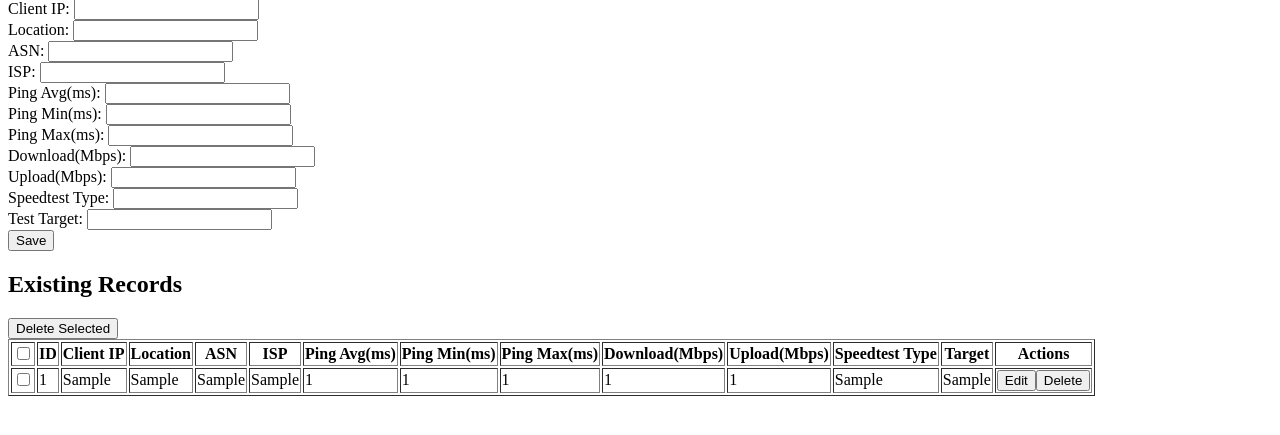
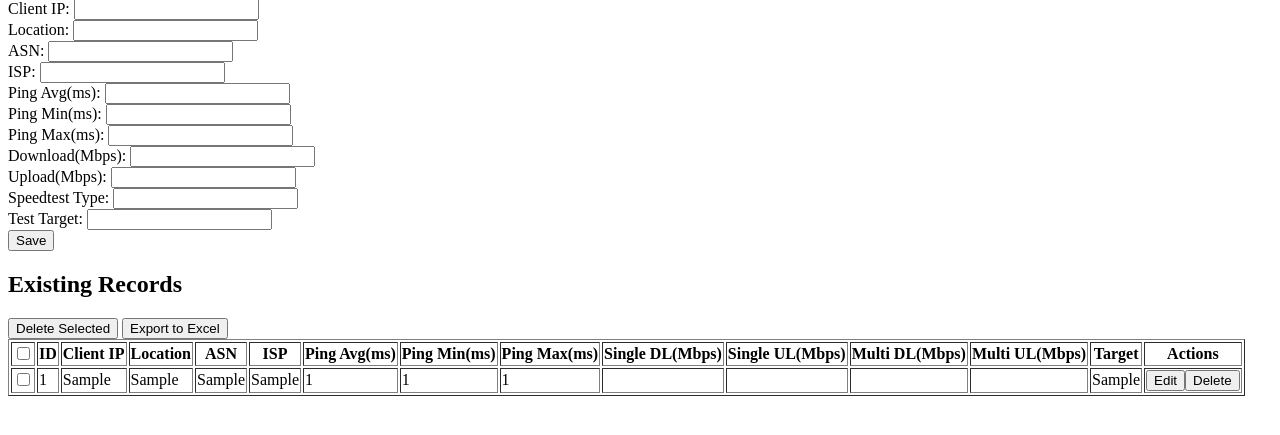
Before and after one commit to podcctv/NodeProbe, a FastAPI app: page /admin in a window 1280 px wide. Shown: the part 237-672 px from the top of the page. Run offline with FastAPI, Linux system fonts and the light colour scheme; the visitor is signed in with stand-in values (Sample User, id 1); tables that the repository leaves empty hold one stand-in row (Sample ...).

Commit message:
Aggregate admin records and allow Excel export

```diff
--- a/backend/templates/admin.html
+++ b/backend/templates/admin.html
@@ -32,6 +32,7 @@
     <section>
         <h2>Existing Records</h2>
         <button id="deleteSelected">Delete Selected</button>
+        <button id="exportExcel">Export to Excel</button>
         <table border="1" id="recordsTable">
             <thead>
                 <tr>
@@ -44,9 +45,10 @@
                     <th>Ping Avg(ms)</th>
                     <th>Ping Min(ms)</th>
                     <th>Ping Max(ms)</th>
-                    <th>Download(Mbps)</th>
-                    <th>Upload(Mbps)</th>
-                    <th>Speedtest Type</th>
+                    <th>Single DL(Mbps)</th>
+                    <th>Single UL(Mbps)</th>
+                    <th>Multi DL(Mbps)</th>
+                    <th>Multi UL(Mbps)</th>
                     <th>Target</th>
                     <th>Actions</th>
                 </tr>
@@ -60,7 +62,54 @@ async function loadRecords() {
     const data = await res.json();
     const tbody = document.querySelector('#recordsTable tbody');
     tbody.innerHTML = '';
+    const map = new Map();
     data.records.forEach(rec => {
+        if (!rec.client_ip) return;
+        const key = rec.client_ip;
+        const existing = map.get(key);
+        if (!existing) {
+            map.set(key, {
+                id: rec.id,
+                client_ip: rec.client_ip,
+                location: rec.location,
+                asn: rec.asn,
+                isp: rec.isp,
+                ping_ms: rec.ping_ms,
+                ping_min_ms: rec.ping_min_ms,
+                ping_max_ms: rec.ping_max_ms,
+                download_single_mbps: rec.speedtest_type === 'single' ? rec.download_mbps : undefined,
+                upload_single_mbps: rec.speedtest_type === 'single' ? rec.upload_mbps : undefined,
+                download_multi_mbps: rec.speedtest_type === 'multi' ? rec.download_mbps : undefined,
+                upload_multi_mbps: rec.speedtest_type === 'multi' ? rec.upload_mbps : undefined,
+                test_target: rec.test_target,
+                timestamp: rec.timestamp
+            });
+        } else {
+            if (new Date(rec.timestamp) > new Date(existing.timestamp)) {
+                existing.id = rec.id;
+                existing.location = rec.location;
+                existing.asn = rec.asn;
+                existing.isp = rec.isp;
+                existing.test_target = rec.test_target;
+                existing.timestamp = rec.timestamp;
+            }
+            if (typeof rec.ping_ms === 'number') {
+                existing.ping_ms = rec.ping_ms;
+                existing.ping_min_ms = rec.ping_min_ms;
+                existing.ping_max_ms = rec.ping_max_ms;
+            }
+            if (rec.speedtest_type === 'single') {
+                existing.download_single_mbps = rec.download_mbps;
+                existing.upload_single_mbps = rec.upload_mbps;
+            }
+            if (rec.speedtest_type === 'multi') {
+                existing.download_multi_mbps = rec.download_mbps;
+                existing.upload_multi_mbps = rec.upload_mbps;
+            }
+        }
+    });
+    aggregatedRecords = Array.from(map.values());
+    aggregatedRecords.forEach(rec => {
         const tr = document.createElement('tr');
         tr.innerHTML = `
             <td><input type="checkbox" value="${rec.id}"></td>
@@ -72,9 +121,10 @@ async function loadRecords() {
             <td>${rec.ping_ms ?? ''}</td>
             <td>${rec.ping_min_ms ?? ''}</td>
             <td>${rec.ping_max_ms ?? ''}</td>
-            <td>${rec.download_mbps ?? ''}</td>
-            <td>${rec.upload_mbps ?? ''}</td>
-            <td>${rec.speedtest_type || ''}</td>
+            <td>${rec.download_single_mbps ?? ''}</td>
+            <td>${rec.upload_single_mbps ?? ''}</td>
+            <td>${rec.download_multi_mbps ?? ''}</td>
+            <td>${rec.upload_multi_mbps ?? ''}</td>
             <td>${rec.test_target || ''}</td>
             <td><button data-edit="${rec.id}">Edit</button><button data-del="${rec.id}">Delete</button></td>
         `;
@@ -146,6 +196,24 @@ document.getElementById('selectAll').addEventListener('change', e => {
     document.querySelectorAll('#recordsTable tbody input[type=checkbox]').forEach(cb => cb.checked = checked);
 });
 
+let aggregatedRecords = [];
+
+document.getElementById('exportExcel').addEventListener('click', () => {
+    if (!aggregatedRecords.length) return;
+    const header = ['Client IP','Location','ASN','ISP','Ping Avg(ms)','Ping Min(ms)','Ping Max(ms)','Single DL(Mbps)','Single UL(Mbps)','Multi DL(Mbps)','Multi UL(Mbps)','Target'];
+    const rows = aggregatedRecords.map(r => [r.client_ip || '', r.location || '', r.asn || '', r.isp || '', r.ping_ms ?? '', r.ping_min_ms ?? '', r.ping_max_ms ?? '', r.download_single_mbps ?? '', r.upload_single_mbps ?? '', r.download_multi_mbps ?? '', r.upload_multi_mbps ?? '', r.test_target || '']);
+    const csv = [header.join(','), ...rows.map(row => row.join(','))].join('\n');
+    const blob = new Blob([csv], {type: 'text/csv;charset=utf-8;'});
+    const url = URL.createObjectURL(blob);
+    const a = document.createElement('a');
+    a.href = url;
+    a.download = 'records.csv';
+    document.body.appendChild(a);
+    a.click();
+    document.body.removeChild(a);
+    URL.revokeObjectURL(url);
+});
+
 loadRecords();
 </script>
 </body>
```
